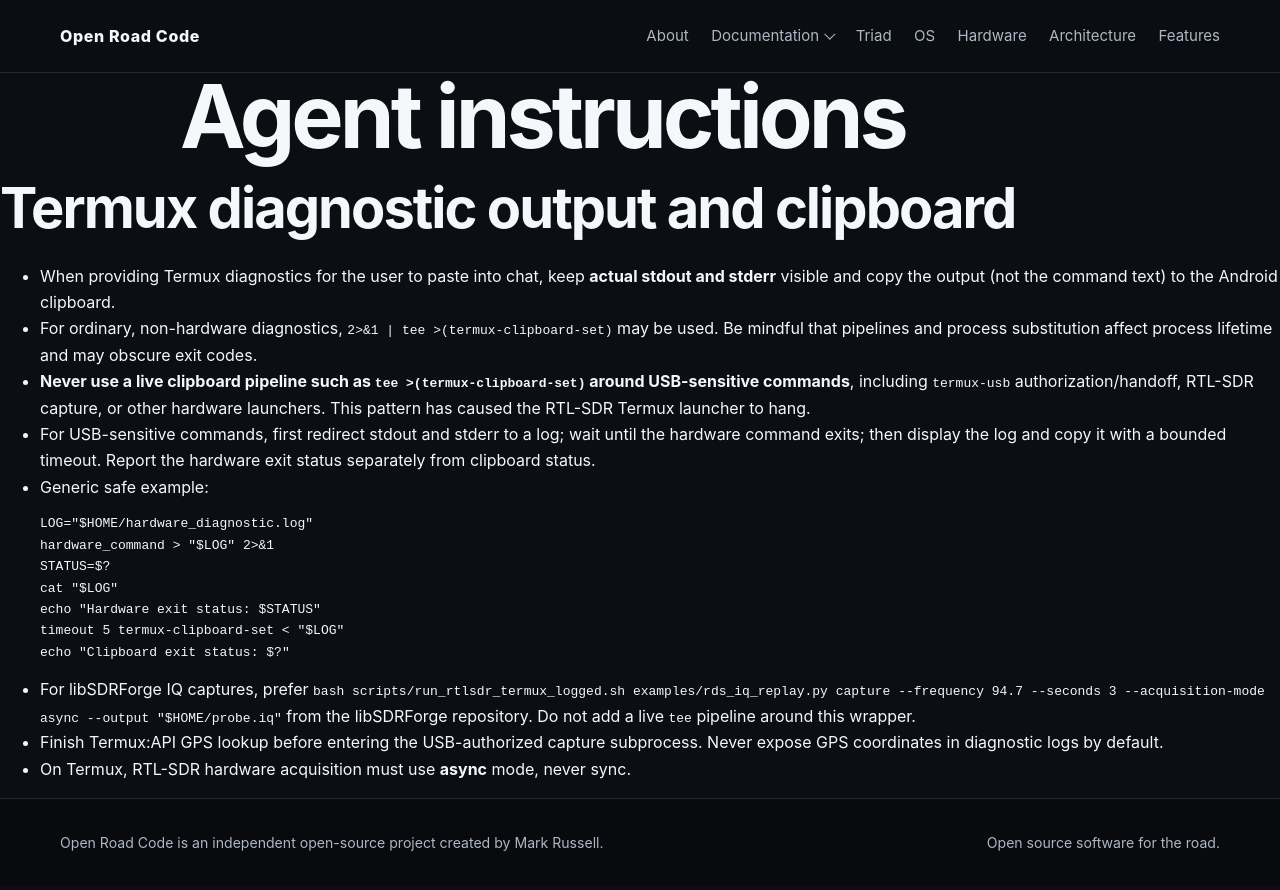
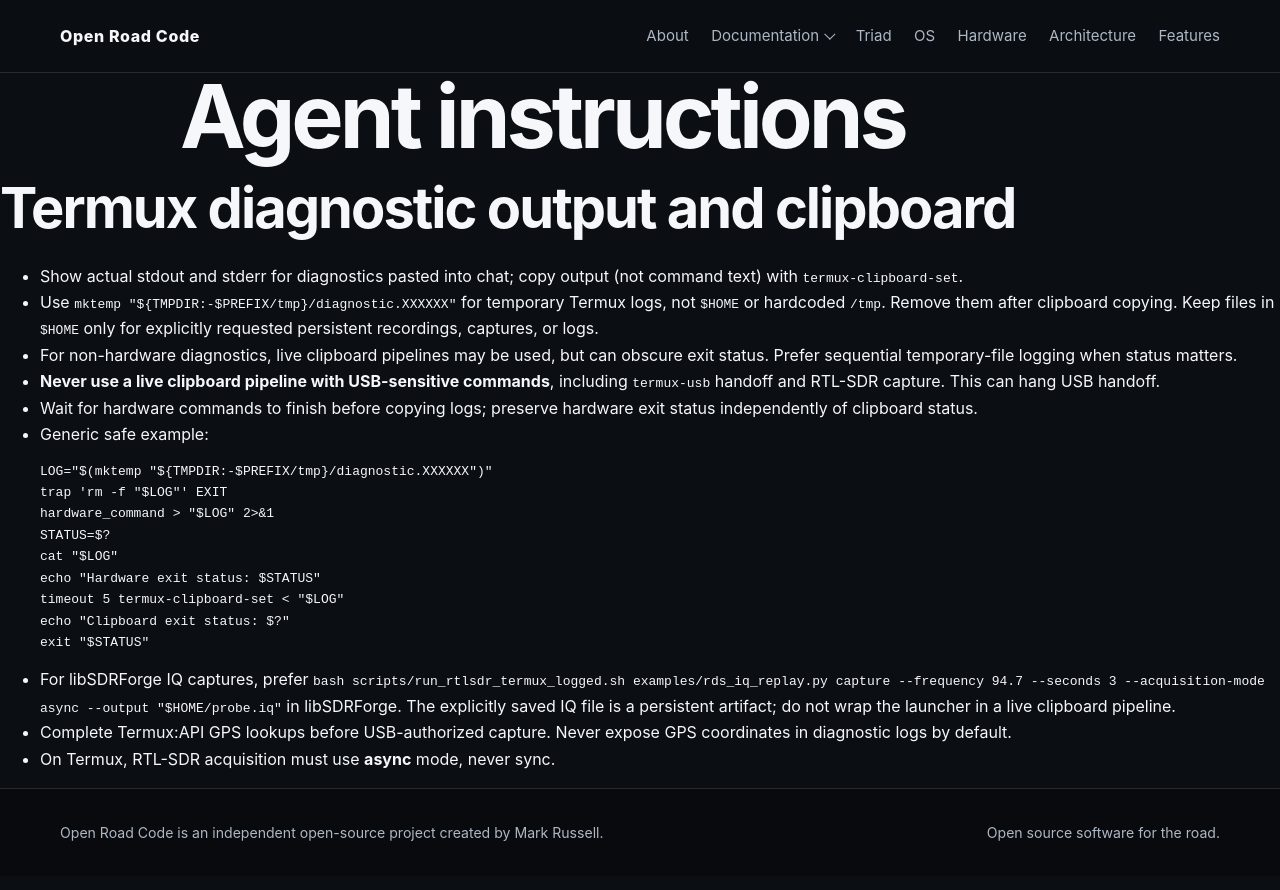
Before and after one commit to markisrt4/openroadcode-site, a Jekyll site: the page built from AGENTS.md, in a window 1280 px wide. Shown: the top 890 px of the page. Built offline with Jekyll 4.4.1, drawn with Linux system fonts in a browser that asks for light colours; our own code applies the rules of GitHub Pages for plain Markdown files.

Commit message:
Use Termux TMPDIR for temporary clipboard diagnostics

````diff
--- a/AGENTS.md
+++ b/AGENTS.md
@@ -2,20 +2,23 @@
 
 ## Termux diagnostic output and clipboard
 
-- When providing Termux diagnostics for the user to paste into chat, keep **actual stdout and stderr** visible and copy the output (not the command text) to the Android clipboard.
-- For ordinary, non-hardware diagnostics, `2>&1 | tee >(termux-clipboard-set)` may be used. Be mindful that pipelines and process substitution affect process lifetime and may obscure exit codes.
-- **Never use a live clipboard pipeline such as `tee >(termux-clipboard-set)` around USB-sensitive commands**, including `termux-usb` authorization/handoff, RTL-SDR capture, or other hardware launchers. This pattern has caused the RTL-SDR Termux launcher to hang.
-- For USB-sensitive commands, first redirect stdout and stderr to a log; wait until the hardware command exits; then display the log and copy it with a bounded timeout. Report the hardware exit status separately from clipboard status.
+- Show actual stdout and stderr for diagnostics pasted into chat; copy output (not command text) with `termux-clipboard-set`.
+- Use `mktemp "${TMPDIR:-$PREFIX/tmp}/diagnostic.XXXXXX"` for temporary Termux logs, not `$HOME` or hardcoded `/tmp`. Remove them after clipboard copying. Keep files in `$HOME` only for explicitly requested persistent recordings, captures, or logs.
+- For non-hardware diagnostics, live clipboard pipelines may be used, but can obscure exit status. Prefer sequential temporary-file logging when status matters.
+- **Never use a live clipboard pipeline with USB-sensitive commands**, including `termux-usb` handoff and RTL-SDR capture. This can hang USB handoff.
+- Wait for hardware commands to finish before copying logs; preserve hardware exit status independently of clipboard status.
 - Generic safe example:
   ```bash
-  LOG="$HOME/hardware_diagnostic.log"
+  LOG="$(mktemp "${TMPDIR:-$PREFIX/tmp}/diagnostic.XXXXXX")"
+  trap 'rm -f "$LOG"' EXIT
   hardware_command > "$LOG" 2>&1
   STATUS=$?
   cat "$LOG"
   echo "Hardware exit status: $STATUS"
   timeout 5 termux-clipboard-set < "$LOG"
   echo "Clipboard exit status: $?"
+  exit "$STATUS"
   ```
-- For libSDRForge IQ captures, prefer `bash scripts/run_rtlsdr_termux_logged.sh examples/rds_iq_replay.py capture --frequency 94.7 --seconds 3 --acquisition-mode async --output "$HOME/probe.iq"` from the libSDRForge repository. Do not add a live `tee` pipeline around this wrapper.
-- Finish Termux:API GPS lookup before entering the USB-authorized capture subprocess. Never expose GPS coordinates in diagnostic logs by default.
-- On Termux, RTL-SDR hardware acquisition must use **async** mode, never sync.
+- For libSDRForge IQ captures, prefer `bash scripts/run_rtlsdr_termux_logged.sh examples/rds_iq_replay.py capture --frequency 94.7 --seconds 3 --acquisition-mode async --output "$HOME/probe.iq"` in libSDRForge. The explicitly saved IQ file is a persistent artifact; do not wrap the launcher in a live clipboard pipeline.
+- Complete Termux:API GPS lookups before USB-authorized capture. Never expose GPS coordinates in diagnostic logs by default.
+- On Termux, RTL-SDR acquisition must use **async** mode, never sync.
````
